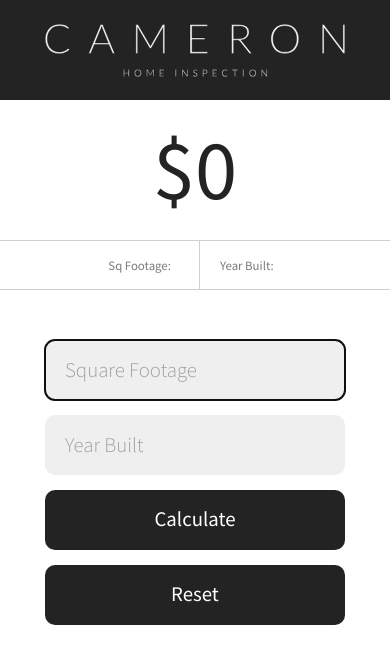
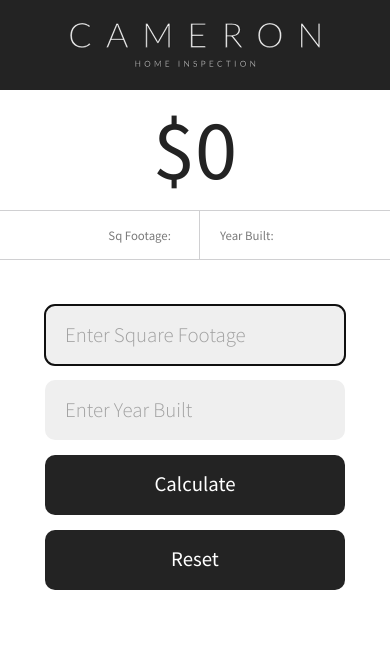
Before and after one commit to brandicameron/chi-rates, a plain HTML site: page index.html in a window 390 px wide. Drawn offline with Linux system fonts and the light colour scheme; files whose address does not match are found by name.

Commit message:
Changed placeholder and adjusted margins

```diff
--- a/css/main.css
+++ b/css/main.css
@@ -107,11 +107,17 @@ button:active {
 }
 
 @media screen and (max-width: 400px) {
+	.logo {
+		height: 90px;
+		background: var(--black) url(../img/logo.svg) no-repeat center;
+		background-size: 250px;
+	}
+
 	#total {
-	height: 70%;
-}
+		height: 60%;
+	}
 
 	form {
-	margin: 35px auto 0 auto;
+		margin: 10px auto 0 auto;
+	}
 }
-}
--- a/index.html
+++ b/index.html
@@ -31,8 +31,8 @@
 
 
 		<form id="the-form">
-			<input type="tel" id="sqft" autofocus placeholder="Square Footage">
-			<input type="tel" id="year-built" placeholder="Year Built">
+			<input type="tel" id="sqft" autofocus placeholder="Enter Square Footage">
+			<input type="tel" id="year-built" placeholder="Enter Year Built">
 			<button type="submit" id="submit">Calculate</button>
 			<button type="submit" id="resetBtn">Reset</button>
 		</form>
```
